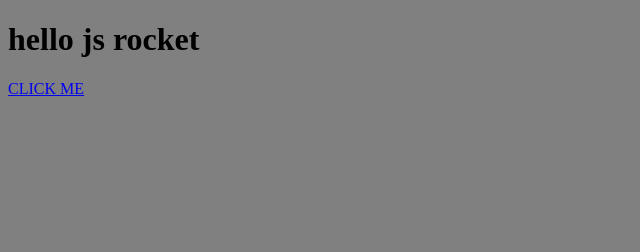
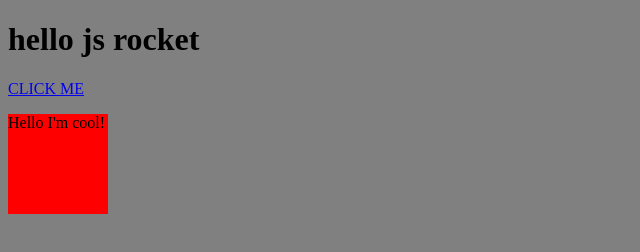
Before and after one commit to nogabrienes/js-rocket, a plain HTML site: page index.html in a window 1280 px wide. Both pictures are taken after a click on the link "CLICK ME". Shown: the whole page, without its empty margins (0-640 px from the left). Drawn offline with Linux system fonts and the light colour scheme.

Commit message:
Added some css tricks

```diff
--- a/css/style.css
+++ b/css/style.css
@@ -1,3 +1,16 @@
 body{
 	background-color: grey;
 }
+
+.cool{
+	visibility: hidden;
+	width: 100px;
+	height: 100px;
+	background-color: green;
+	transition: background-color 2s;
+}
+
+.cool.red{
+	visibility: visible;
+	background-color: red;
+}
--- a/index.html
+++ b/index.html
@@ -8,6 +8,11 @@
 </head>
 <body>
 	<h1>hello js rocket</h1>
-	<a href="#" onclick="sayMyName('Noga');">CLICK ME</a>
+	<a href="#" onclick="doCoolStuff();">CLICK ME</a>
+
+	<div class="cool" id="cool">
+		<p>Hello I'm cool!</p>
+	</div>
+
 </body>
 </html>
--- a/js/script.js
+++ b/js/script.js
@@ -1,3 +1,25 @@
+//Hey this is a comment
+/*
+This is anothe long comment
+very long
+*/
+
+var doCoolStuff = function(){
+	var currentClassName =
+		document.getElementById('cool').className;
+
+	if (currentClassName == 'cool'){
+		document.getElementById('cool').className =
+			'cool red';
+	}
+	else{
+		//Changing class name
+		document.getElementById('cool').className = 'cool';
+	}
+}
+
+
+
 var sayMyName = function(name){
 	alert('My name is ' + name);
 }
```
